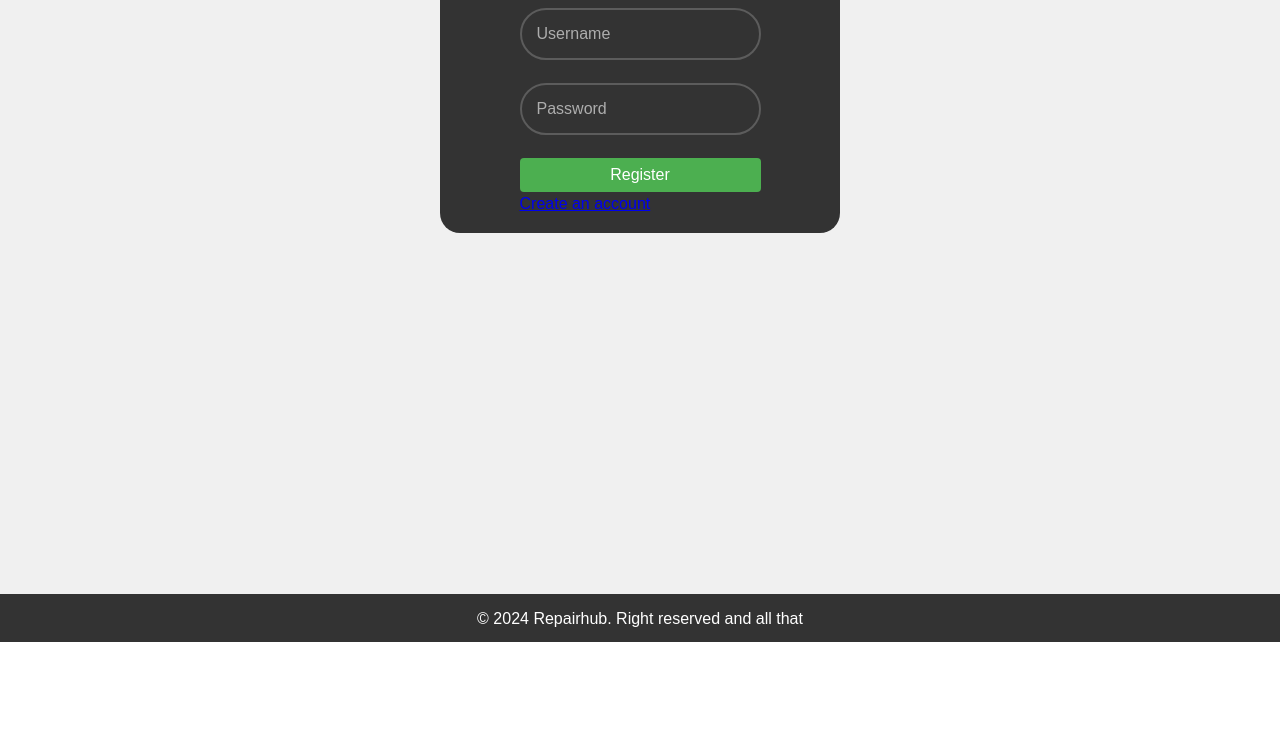
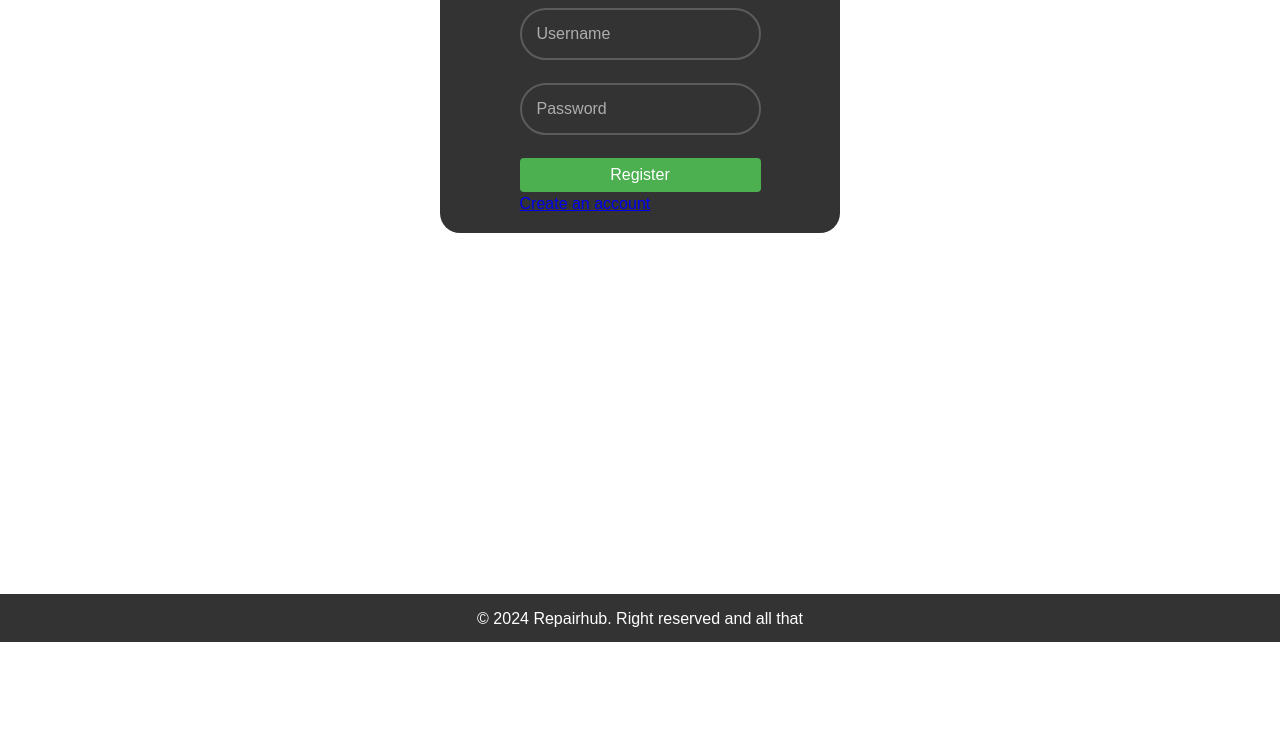
Before and after one commit to Jourmumriken/Real-Housewives-Of-Agile, a plain HTML site: page html/login.html in a window 1280 px wide. Shown: the part 158-908 px from the top of the page. Before the commit the page ends 828 px from the top, so only its background shows below. Drawn offline with Linux system fonts and the light colour scheme.

Commit message:
tiny tweaks and mistakes

```diff
--- a/html/login.html
+++ b/html/login.html
@@ -16,7 +16,7 @@
           <b>Repairhub</b>
         </div>
         <ul class="nav-items">
-          <li><a href="#">Home</a></li>
+          <li><a href="index.html">Home</a></li>
           <li><a href="about.html">About</a></li>
           <li><a href=add-item.html>Add a guide</a></li>
           <li><a href=register.html>Register</a></li>
--- a/html/style.css
+++ b/html/style.css
@@ -163,8 +163,7 @@ button[type="submit"]:hover {
   display: flex;
   justify-content: center;
   align-items: baseline;
-  min-height: 90vh;
-  background-color: #f0f0f0;
+  min-height: 100vh;
 }
 
 .auth-box {
```
Also changed, not shown: html/register.html (+1 -1 lines).
